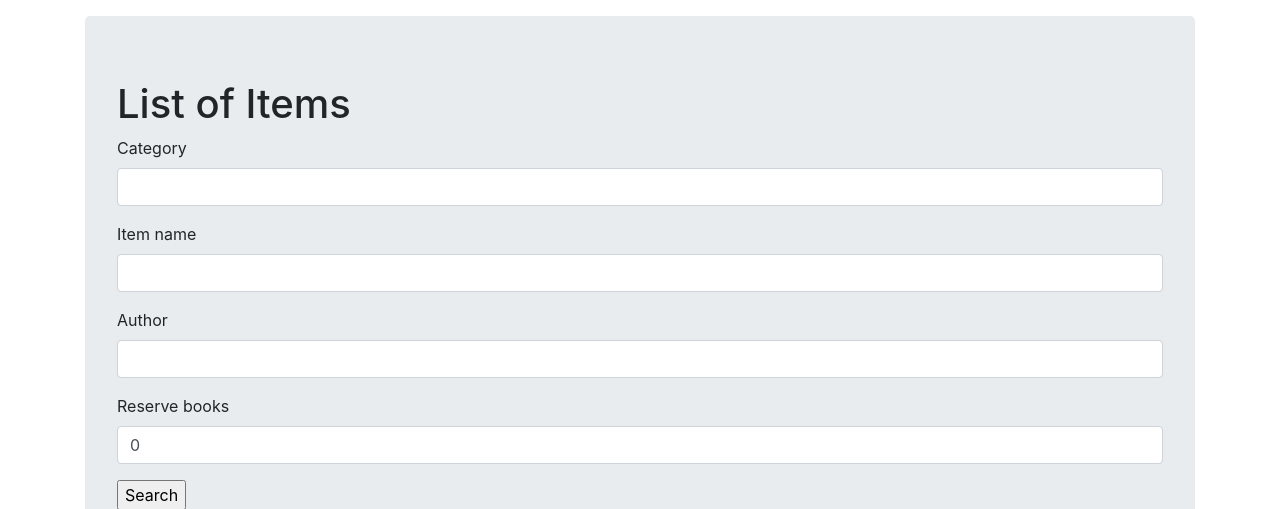
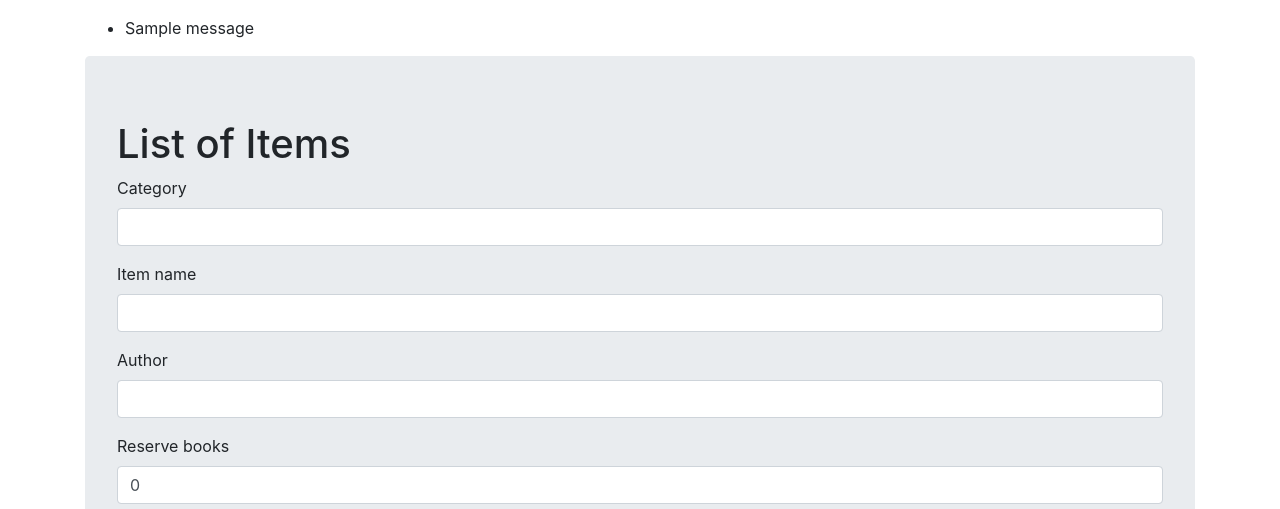
Before and after one commit to prageethps/Group-Project, a Django app: page /list_item/ in a window 1280 px wide. Shown: the part 56-565 px from the top of the page. Run offline with Django 4.2, Linux system fonts and the light colour scheme; data comes from the database, SQL or seed files in the repository; both versions use the stored data as it was after the commit; one stand-in notice (Sample message) is shown; some libraries are stand-ins or nearby versions.

Commit message:
adding notification

```diff
--- a/LibraryManagement/src/librarymgmt/templates/list_item.html
+++ b/LibraryManagement/src/librarymgmt/templates/list_item.html
@@ -41,6 +41,13 @@
 {% include 'navbar.html' %}
 
 <main role="main" class="container">
+	 {% if messages %}
+        	<ul class="messages">
+               		{% for message in messages %}
+                     		<li{% if message.tags %} class="{{ message.tags }}"{% endif %}>{{ message }}</li>
+               		{% endfor %}
+       </ul>
+  {% endif %}
   <div class="jumbotron">
     <h1>{{title}}</h1>
 
--- a/LibraryManagement/src/librarymgmt/views.py
+++ b/LibraryManagement/src/librarymgmt/views.py
@@ -1,6 +1,7 @@
 from django.shortcuts import render, redirect
 from .models import Books
 from .forms import BooksCreateForm, BooksSearchForm
+from django.contrib import messages
 # Create your views here.
 def home(request):
 	title = 'Welcome: This is the Home Page'
@@ -39,6 +40,7 @@ def add_items(request):
 	form = BooksCreateForm(request.POST or None)
 	if form.is_valid():
 		form.save()
+		messages.success(request, 'Successfully Saved')
 		return redirect('/list_item')
 	context = {
 		"form": form,
```
Also changed, not shown: LibraryManagement/src/db.sqlite3.
